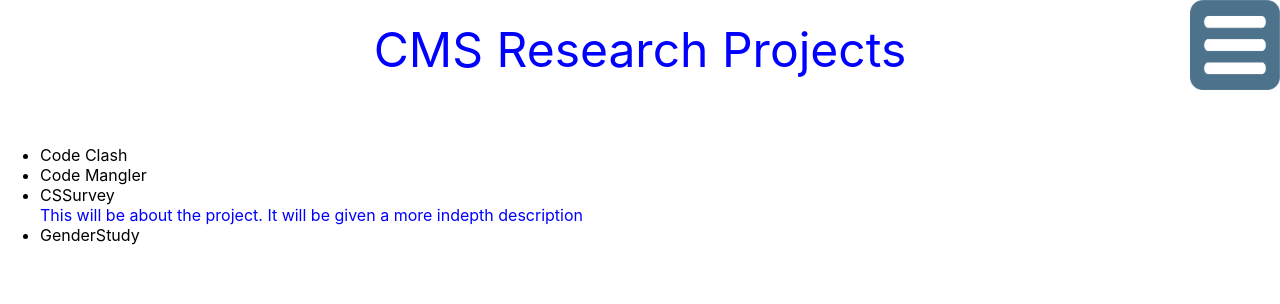
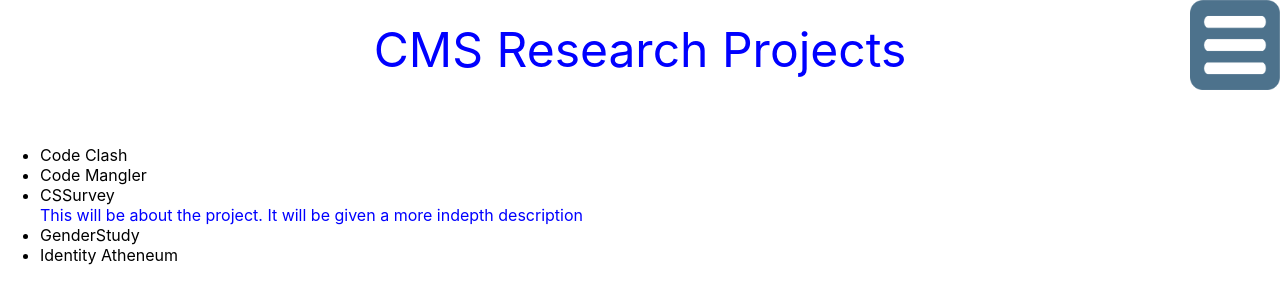
Before and after one commit to JikaiLong/CMSResearchPage, a React (Create React App) app in the folder my-app/: page / in a window 1280 px wide. Shown: the top 304 px of the page. Built offline with nearby package versions, Linux system fonts and the light colour scheme.

Commit message:
added Idedinty Atheneumsection

```diff
--- a/my-app/src/App.js
+++ b/my-app/src/App.js
@@ -5,7 +5,7 @@ import Codeclash from './components/projects/Code Clash/codeclash.js';
 import Codemangler from './components/projects/Code Mangler/codemangler.js';
 import CSSurvey from './components/projects/CS General Survey Research/CSSurvey.js';
 import Genderstudy from './components/projects/Gender Study Research/genderstudy.js';
-
+import IdentityAtheneum from './components/projects/Identity Atheneum/identityatheneum.js';
 
 class App extends Component {
   render() {
@@ -35,6 +35,10 @@ class App extends Component {
           <li id = 'genderstudysection'>
             <Genderstudy />
             </li>
+
+          <li id = 'identityatheneumsection'>
+            <IdentityAtheneum />
+            </li>
           </ul>
       </div>
     );
--- /dev/null
+++ b/my-app/src/components/projects/Identity Atheneum/identityatheneum.js
@@ -0,0 +1,19 @@
+import React, { Component } from 'react';
+import './identityatheneum.css';
+
+class identityatheneum extends Component {
+  render() {
+    return (
+      <div className="IdentityAtheneum">
+        <header>
+          <div className = "IdentityAtheneumTitle">
+            Identity Atheneum
+            </div>
+
+        </header>
+      </div>
+    );
+  }
+}
+
+export default identityatheneum;
```
Also changed, not shown: my-app/src/components/projects/Identity Atheneum/identityatheneum.css (added), 1 other file (tests, documents, lock files or other folders).
